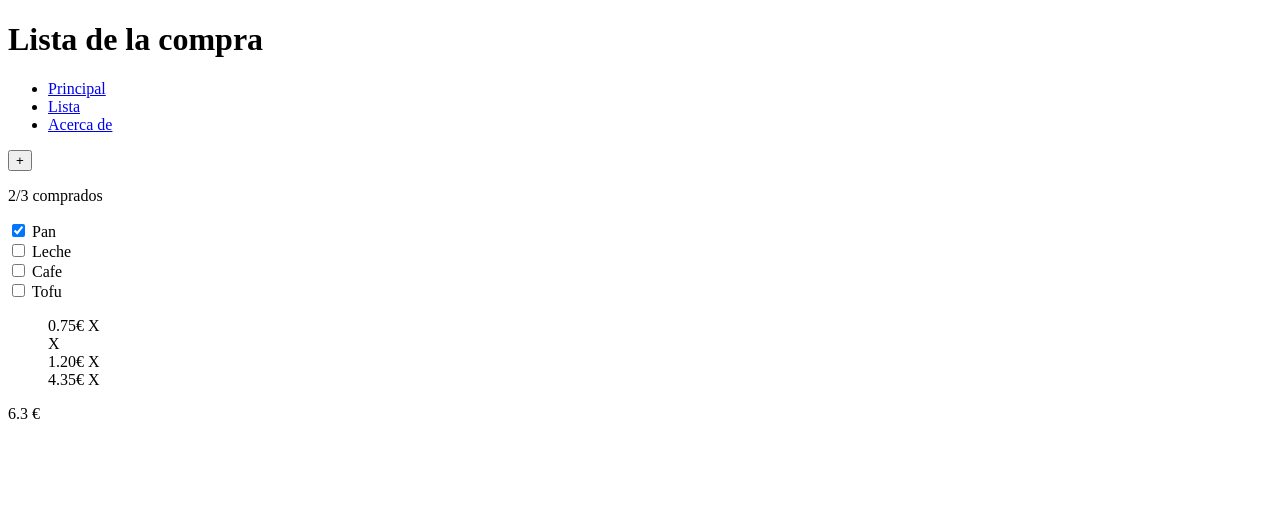
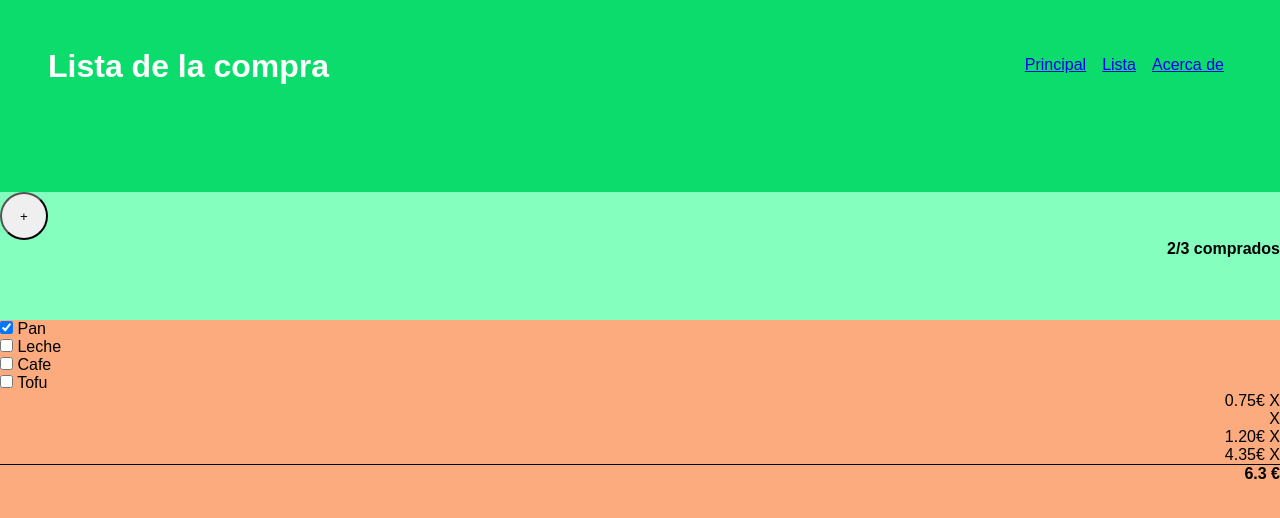
Before and after one commit to lroperod/202301-w1ch3-luis-ropero, a plain HTML site: page index.html in a window 1280 px wide. Drawn offline with Linux system fonts and the light colour scheme.

Commit message:
add stlyce in css and new changes in html

```diff
--- a/index.html
+++ b/index.html
@@ -5,12 +5,16 @@
   <meta charset="UTF-8">
   <meta http-equiv="X-UA-Compatible" content="IE=edge">
   <meta name="viewport" content="width=device-width, initial-scale=1.0">
+  <link rel="stylesheet" type="text/css" href="style.css">
   <title>Lista de la compra</title>
 </head>
 
 <body>
   <header>
+    <div class="lista_de_la_compra">
       <h1>Lista de la compra</h1>
+    </div>
+    <div>
       <nav class="menu">
         <ul>
           <li><a href="#">Principal</a></li>
@@ -18,14 +22,16 @@
           <li><a href="#">Acerca de</a></li>
         </ul>
       </nav>
+    </div>
+
   </header>
-  <section>
-    <button class="button add list" type="button">
+  <section class="numero_items_comprados">
+    <button class="button_add_list" type="button">
       +
     </button>
     <p>2/3 comprados</p>
   </section>
-  <section>
+  <section class="items_comprados">
     <div>
       <input type="checkbox" id="scales" name="scales" checked>
       <label for="scales">Pan</label>
@@ -42,14 +48,17 @@
       <input type="checkbox" id="horns" name="horns">
       <label for="horns">Tofu</label>
     </div>
+    <div class="items">
       <ul style="list-style: none;">
         <li>0.75€ X</li>
         <li>X</li>
         <li>1.20€ X</li>
         <li>4.35€ X</li>
       </ul>
+    </div>
+
   </section>
-  <section>
+  <section class="total_amount">
     <p>6.3 €</p>
   </section>
 </body>
--- a/style.css
+++ b/style.css
@@ -0,0 +1,57 @@
+* {
+  padding: 0;
+  margin: 0;
+  box-sizing: border-box;
+}
+header {
+  background-color: #0cdc6c;
+  height: 12rem;
+  display: flex;
+  padding: 3rem;
+  justify-content: space-between;
+}
+body {
+  font-family: Arial, Helvetica, sans-serif;
+}
+h1 {
+  color: white;
+}
+.menu ul {
+  display: flex;
+}
+.lista_de_la_compra {
+  width: 50;
+}
+.numero_items_comprados {
+  background-color: #85ffbd;
+  height: 8rem;
+  justify-content: space-between;
+}
+.items_comprados {
+  background-color: #fbab7e;
+  display: block;
+  justify-content: space-between;
+}
+.menu ul li {
+  margin: 0.5rem;
+  list-style: none;
+}
+.button_add_list {
+  height: 3rem;
+  width: 3rem;
+  border-radius: 100%;
+  align-items: center;
+}
+p {
+  text-align: right;
+  font-weight: bolder;
+}
+.items {
+  text-align: right;
+}
+html {
+  background-color: #fbab7e;
+}
+.total_amount {
+  border-top: 1px solid black;
+}
```
Lines whose indentation alone changed are shown as unchanged.
